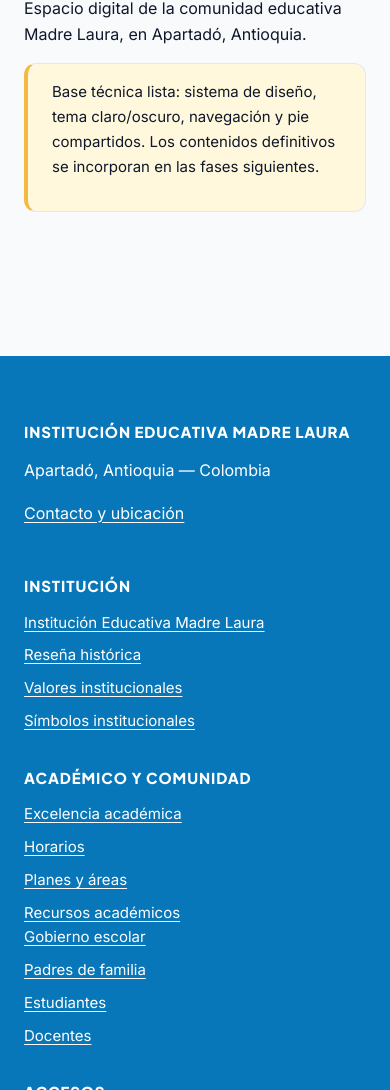
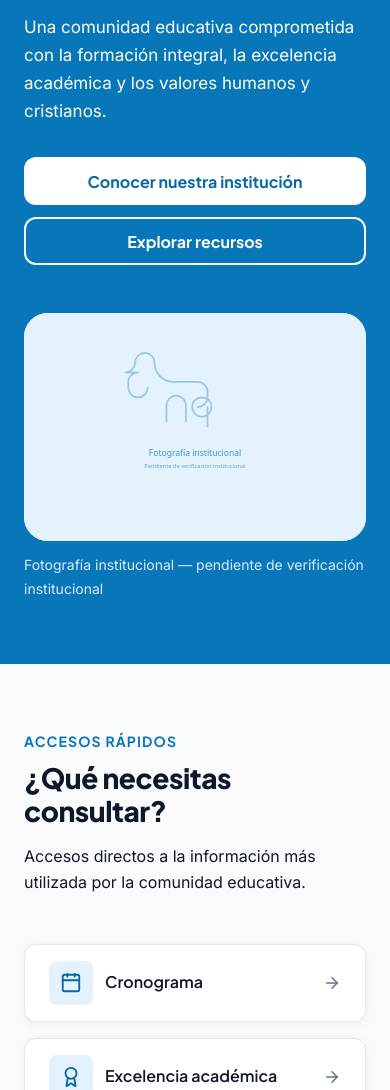
Before and after one commit to jeiktek/ie-madre-laura, a website built with Vite: page index.html in a window 390 px wide. Shown: the part 303-1393 px from the top of the page. Built offline with nearby package versions, Linux system fonts and the light colour scheme.

Commit message:
Fase 1: página de inicio (hero, accesos rápidos, secciones)
Contenido copiado literalmente de manual.md §2-§4: título, subtítulo,
descripción y las dos acciones del hero, los seis accesos rápidos y el
encabezado "¿Qué necesitas consultar?". Sin copy inventado.

- Hero con fotografía placeholder marcada como pendiente de
  verificación institucional; la real la aporta el usuario
- Accesos rápidos y tarjetas de sección generados desde src/data/inicio.js
- Unificada la clave de icono a `icono` en ACCESOS_RAPIDOS y
  SECCIONES_INICIO (leída como `icono` en inicio.js; con `icon` pedía
  /assets/icons/undefined.svg y rompía el montaje)
- Los iconos decorativos de acceso y tarjeta usaban --brand-strong sobre
  --brand-soft (4.22:1, no AA): ahora --text-link-strong (5.2:1)
- Botones del hero: usan tokens de superficie y --text-on-brand en vez de
  --white, para que el secundario no quedara en 2.35:1 en tema oscuro

Verificado: 1 solo h1, 6 accesos, 6 tarjetas, 0 iconos rotos, 0 enlaces
vacíos, 17/17 elementos revelados, sin desbordamiento a 375px, 0 errores
de consola. Contraste AA en los 11 pares medidos de ambos temas.

```diff
--- a/index.html
+++ b/index.html
@@ -18,6 +18,7 @@
     <link rel="stylesheet" href="/src/styles/tokens.css" />
     <link rel="stylesheet" href="/src/styles/base.css" />
     <link rel="stylesheet" href="/src/styles/components.css" />
+    <link rel="stylesheet" href="/src/styles/inicio.css" />
     <meta name="theme-color" content="#0877B9" />
     <script>
       (function () {
@@ -31,22 +32,68 @@
   <body>
     <a class="skip-link" href="#contenido">Saltar al contenido principal</a>
     <site-header></site-header>
-    <main id="contenido">
-      <div class="container section">
-        <p class="eyebrow">Fase 0 · Base del proyecto</p>
-        <h1>Institución Educativa Madre Laura</h1>
-        <div class="prose">
-          <p>
-            Espacio digital de la comunidad educativa Madre Laura, en Apartadó, Antioquia.
-          </p>
-          <div class="notice" role="note">
+    <main id="contenido" data-inicio>
+      <section class="hero">
+        <div class="container hero__grid">
+          <div class="hero__contenido" data-reveal>
+            <h1 class="hero__titulo">EDUCACIÓN QUE TRANSFORMA</h1>
+            <p class="hero__subtitulo">Institución Educativa Madre Laura</p>
+            <p class="hero__texto">
+              Una comunidad educativa comprometida con la formación integral, la excelencia académica y los valores humanos y cristianos.
+            </p>
+            <div class="hero__acciones">
+              <a class="btn btn--primary" href="/institucion/">Conocer nuestra institución</a>
+              <a class="btn btn--secondary" href="/recursos/">Explorar recursos</a>
+            </div>
+          </div>
+          <figure class="hero__figura" data-reveal>
+            <img
+              class="hero__imagen"
+              src="/assets/img/placeholder-institucional.svg"
+              alt="Fotografía institucional de la Institución Educativa Madre Laura (pendiente de verificación institucional)"
+            />
+            <figcaption class="hero__pie">
+              Fotografía institucional — pendiente de verificación institucional
+            </figcaption>
+          </figure>
+        </div>
+      </section>
+
+      <section class="section">
+        <div class="container">
+          <header class="section-head" data-reveal>
+            <span class="eyebrow">Accesos rápidos</span>
+            <h2>¿Qué necesitas consultar?</h2>
+            <p>Accesos directos a la información más utilizada por la comunidad educativa.</p>
+          </header>
+          <ul class="accesos__lista" data-accesos></ul>
+        </div>
+      </section>
+
+      <section class="section section--tight">
+        <div class="container">
+          <header class="section-head" data-reveal>
+            <span class="eyebrow">Secciones</span>
+            <h2>Conoce nuestra institución</h2>
+            <p>Un recorrido por institucionalidad, académica, comunidad, actualidad y recursos.</p>
+          </header>
+          <div class="card-grid" data-secciones></div>
+        </div>
+      </section>
+
+      <section class="section">
+        <div class="container">
+          <div class="notice" role="note" data-reveal>
             <p>
-              Base técnica lista: sistema de diseño, tema claro/oscuro, navegación y pie
-              compartidos. Los contenidos definitivos se incorporan en las fases siguientes.
+              El contenido de esta página es una estructura basada en el
+              <strong>Manual de Rediseño Web (manual.md)</strong>. Los datos,
+              fechas, estadísticas, nombres, cargos, logros, horarios y documentos
+              que aparezcan en futuras secciones deben proceder de información
+              institucional verificada.
             </p>
           </div>
         </div>
-      </div>
+      </section>
     </main>
     <site-footer></site-footer>
     <script type="module" src="/src/scripts/app.js"></script>
--- /dev/null
+++ b/src/data/inicio.js
@@ -0,0 +1,47 @@
+export const ACCESOS_RAPIDOS = [
+  { label: 'Cronograma', href: '/recursos/cronogramas/', icono: 'calendar' },
+  { label: 'Excelencia académica', href: '/academico/excelencia-academica/', icono: 'award' },
+  { label: 'Documentos', href: '/recursos/documentos/', icono: 'file-text' },
+  { label: 'Horarios', href: '/academico/horarios/', icono: 'clock' },
+  { label: 'Eventos', href: '/actualidad/eventos/', icono: 'calendar-days' },
+  { label: 'Gobierno escolar', href: '/comunidad/gobierno-escolar/', icono: 'landmark' },
+];
+
+export const SECCIONES_INICIO = [
+  {
+    titulo: 'Institución',
+    texto: 'Nuestra historia, principios, valores y símbolos institucionales.',
+    href: '/institucion/',
+    icono: 'school',
+  },
+  {
+    titulo: 'Académico',
+    texto: 'Planes, horarios, recursos y resultados de excelencia académica.',
+    href: '/academico/',
+    icono: 'book-open',
+  },
+  {
+    titulo: 'Comunidad',
+    texto: 'Gobierno escolar, familias, docentes, estudiantes y convivencia.',
+    href: '/comunidad/',
+    icono: 'users',
+  },
+  {
+    titulo: 'Actualidad',
+    texto: 'Noticias, eventos y actividades de la comunidad educativa.',
+    href: '/actualidad/',
+    icono: 'newspaper',
+  },
+  {
+    titulo: 'Recursos',
+    texto: 'Documentos, formatos y cronogramas de consulta frecuente.',
+    href: '/recursos/',
+    icono: 'file-text',
+  },
+  {
+    titulo: 'Contacto',
+    texto: 'Información de contacto y ubicación de la institución.',
+    href: '/contacto/',
+    icono: 'phone',
+  },
+];
--- a/src/scripts/app.js
+++ b/src/scripts/app.js
@@ -3,10 +3,12 @@ import '../components/site-header.js';
 import '../components/site-footer.js';
 import '../components/breadcrumbs.js';
 import { iniciarRevelado } from './scroll-reveal.js';
+import { montarInicio } from './inicio.js';
 
 const ANIO = document.querySelector('[data-anio]');
 if (ANIO) {
   ANIO.textContent = String(new Date().getFullYear());
 }
 
+await montarInicio();
 iniciarRevelado();
--- /dev/null
+++ b/src/scripts/inicio.js
@@ -0,0 +1,54 @@
+import { ACCESOS_RAPIDOS, SECCIONES_INICIO } from '../data/inicio.js';
+import { icono } from '../components/icon.js';
+
+export async function montarInicio() {
+  const raiz = document.querySelector('[data-inicio]');
+  if (!raiz) return;
+
+  await montarAccesos();
+  await montarSecciones();
+  raiz.dataset.inicioListo = 'true';
+}
+
+async function montarAccesos() {
+  const contenedor = document.querySelector('[data-accesos]');
+  if (!contenedor) return;
+
+  const items = await Promise.all(
+    ACCESOS_RAPIDOS.map(async (acceso) => {
+      const svg = await icono(acceso.icono, 'icon');
+      return `
+        <li class="acceso" data-reveal>
+          <a class="acceso__enlace" href="${acceso.href}">
+            <span class="acceso__icono">${svg.outerHTML}</span>
+            <span class="acceso__label">${acceso.label}</span>
+            <svg class="icon acceso__flecha" aria-hidden="true" focusable="false" fill="none" stroke="currentColor" stroke-width="2" stroke-linecap="round" stroke-linejoin="round" viewBox="0 0 24 24"><path d="M5 12h14"/><path d="m12 5 7 7-7 7"/></svg>
+          </a>
+        </li>
+      `;
+    }),
+  );
+
+  contenedor.innerHTML = items.join('');
+}
+
+async function montarSecciones() {
+  const contenedor = document.querySelector('[data-secciones]');
+  if (!contenedor) return;
+
+  const items = await Promise.all(
+    SECCIONES_INICIO.map(async (seccion) => {
+      const svg = await icono(seccion.icono, 'icon');
+      return `
+        <article class="card" data-reveal>
+          <span class="tarjeta__icono">${svg.outerHTML}</span>
+          <h3 class="card__title">${seccion.titulo}</h3>
+          <p>${seccion.texto}</p>
+          <a class="card__link" href="${seccion.href}">Conocer ${seccion.titulo.toLowerCase()}</a>
+        </article>
+      `;
+    }),
+  );
+
+  contenedor.innerHTML = items.join('');
+}
--- /dev/null
+++ b/src/styles/inicio.css
@@ -0,0 +1,179 @@
+.hero {
+  position: relative;
+  background: var(--brand-strong);
+  color: var(--text-on-brand);
+  overflow: hidden;
+}
+
+.hero__grid {
+  display: grid;
+  gap: var(--space-7);
+  align-items: center;
+  padding-block: var(--space-9);
+}
+
+.hero__contenido {
+  max-width: 40rem;
+}
+
+.hero__titulo {
+  font-size: clamp(2.25rem, 1.3rem + 3.6vw, 3.75rem);
+  letter-spacing: -0.025em;
+  margin-bottom: var(--space-3);
+}
+
+.hero__subtitulo {
+  font-family: var(--font-display);
+  font-size: var(--fs-h4);
+  font-weight: 700;
+  margin-bottom: var(--space-4);
+}
+
+.hero__texto {
+  font-size: var(--fs-body-lg);
+  margin-bottom: var(--space-6);
+}
+
+.hero__acciones {
+  display: flex;
+  flex-wrap: wrap;
+  gap: var(--space-3);
+}
+
+.hero .btn--primary {
+  background: var(--surface-bg);
+  color: var(--text-link-strong);
+}
+
+.hero .btn--primary:hover {
+  background: var(--surface-raised);
+  color: var(--text-link-strong);
+}
+
+.hero .btn--secondary {
+  border-color: var(--text-on-brand);
+  color: var(--text-on-brand);
+}
+
+.hero .btn--secondary:hover {
+  background: rgb(127 127 127 / 0.24);
+  color: var(--text-on-brand);
+}
+
+.hero__figura {
+  margin: 0;
+}
+
+.hero__imagen {
+  width: 100%;
+  border-radius: var(--radius-xl);
+  background: var(--brand-soft);
+  aspect-ratio: 3 / 2;
+  object-fit: cover;
+}
+
+.hero__pie {
+  margin-top: var(--space-3);
+  font-size: var(--fs-tiny);
+  opacity: 0.85;
+}
+
+.accesos__lista {
+  display: grid;
+  gap: var(--space-4);
+  list-style: none;
+  margin: 0;
+  padding: 0;
+  grid-template-columns: repeat(auto-fit, minmax(240px, 1fr));
+}
+
+.acceso__enlace {
+  display: flex;
+  align-items: center;
+  gap: var(--space-3);
+  height: 100%;
+  padding: var(--space-4) var(--space-5);
+  border: 1px solid var(--line);
+  border-radius: var(--radius-md);
+  background: var(--surface-raised);
+  color: var(--text-strong);
+  text-decoration: none;
+  font-family: var(--font-display);
+  font-weight: 600;
+  box-shadow: var(--shadow-sm);
+  transition:
+    border-color var(--transition-fast),
+    box-shadow var(--transition-base),
+    transform var(--transition-base);
+}
+
+.acceso__enlace:hover {
+  border-color: var(--brand);
+  box-shadow: var(--shadow-md);
+  transform: translateY(-2px);
+  color: var(--text-strong);
+}
+
+.acceso__enlace:focus-visible {
+  outline: 3px solid var(--focus-ring);
+  outline-offset: 2px;
+}
+
+.acceso__icono {
+  display: grid;
+  place-items: center;
+  width: 44px;
+  height: 44px;
+  flex-shrink: 0;
+  border-radius: var(--radius-sm);
+  background: var(--brand-soft);
+  color: var(--text-link-strong);
+}
+
+.acceso__icono .icon {
+  width: 22px;
+  height: 22px;
+}
+
+.acceso__label {
+  flex: 1;
+}
+
+.acceso__flecha {
+  width: 18px;
+  height: 18px;
+  flex-shrink: 0;
+  color: var(--text-muted);
+  transition: transform var(--transition-fast);
+}
+
+.acceso__enlace:hover .acceso__flecha {
+  transform: translateX(3px);
+  color: var(--text-link-strong);
+}
+
+.tarjeta__icono {
+  display: grid;
+  place-items: center;
+  width: 48px;
+  height: 48px;
+  border-radius: var(--radius-md);
+  background: var(--brand-soft);
+  color: var(--text-link-strong);
+}
+
+.tarjeta__icono .icon {
+  width: 24px;
+  height: 24px;
+}
+
+@media (max-width: 900px) {
+  .hero__grid {
+    grid-template-columns: 1fr;
+    padding-block: var(--space-8);
+  }
+
+  .hero__acciones .btn {
+    flex: 1 1 auto;
+  }
+}
```
Also changed, not shown: assets/icons/calendar-days.svg (added), assets/icons/clock.svg (added), assets/img/placeholder-institucional.svg (added).
